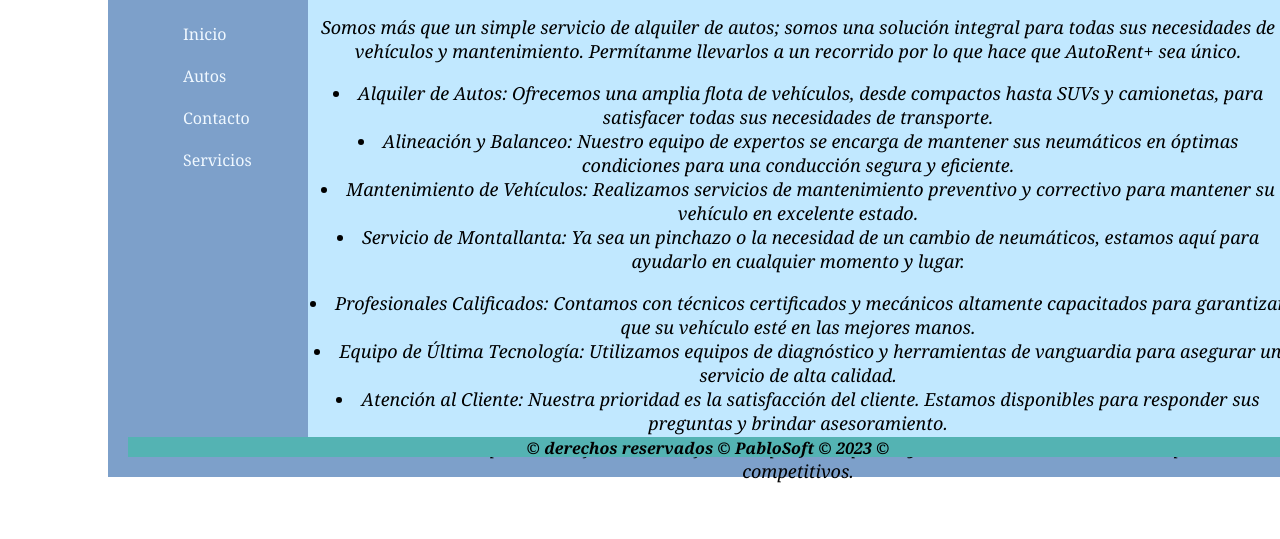
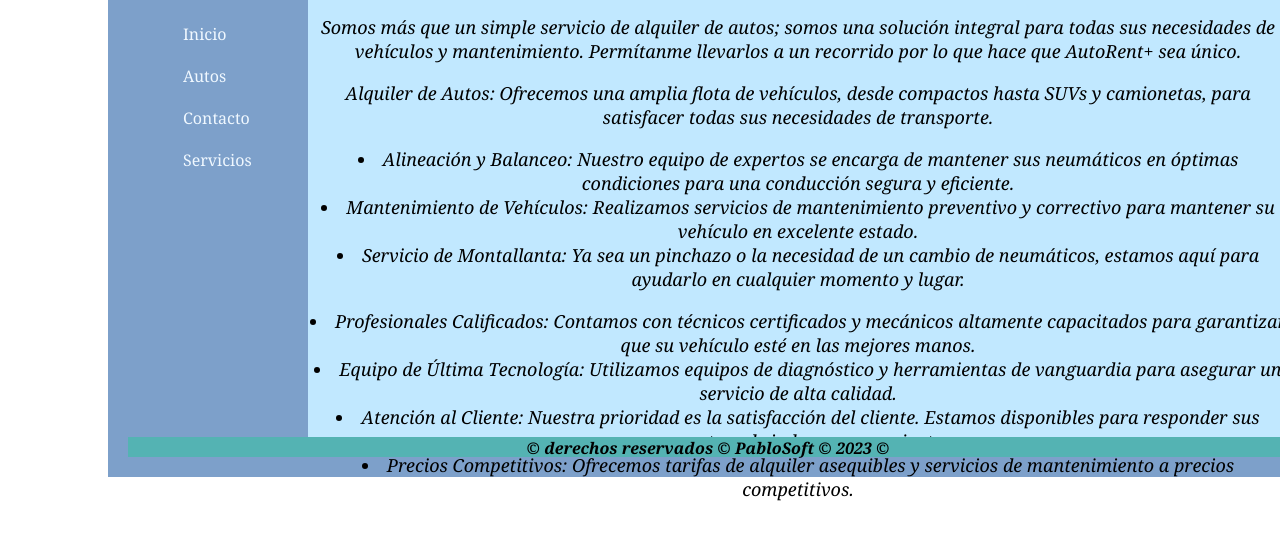
Before and after one commit to Pablosan1979/Actividad04dise-oweb, a plain HTML site: page index.html in a window 1280 px wide. Shown: the part 131-670 px from the top of the page. Drawn offline with Linux system fonts and the light colour scheme.

Commit message:
Update index.html
prueba

```diff
--- a/index.html
+++ b/index.html
@@ -31,7 +31,7 @@
       Somos más que un simple servicio de alquiler de autos; somos una solución integral para todas sus necesidades de vehículos y mantenimiento. Permítanme llevarlos a un recorrido por lo que hace que AutoRent+ sea único.
       </p>
     <p>
-        <li>Alquiler de Autos: Ofrecemos una amplia flota de vehículos, desde compactos hasta SUVs y camionetas, para satisfacer todas sus necesidades de transporte.</li><li>Alineación y Balanceo: Nuestro equipo de expertos se encarga de mantener sus neumáticos en óptimas condiciones para una conducción segura y eficiente.</li>
+        Alquiler de Autos: Ofrecemos una amplia flota de vehículos, desde compactos hasta SUVs y camionetas, para satisfacer todas sus necesidades de transporte.</li><li>Alineación y Balanceo: Nuestro equipo de expertos se encarga de mantener sus neumáticos en óptimas condiciones para una conducción segura y eficiente.
         <li>Mantenimiento de Vehículos: Realizamos servicios de mantenimiento preventivo y correctivo para mantener su vehículo en excelente estado.</li>
         <li>Servicio de Montallanta: Ya sea un pinchazo o la necesidad de un cambio de neumáticos, estamos aquí para ayudarlo en cualquier momento y lugar.</li>
       </p>
```
